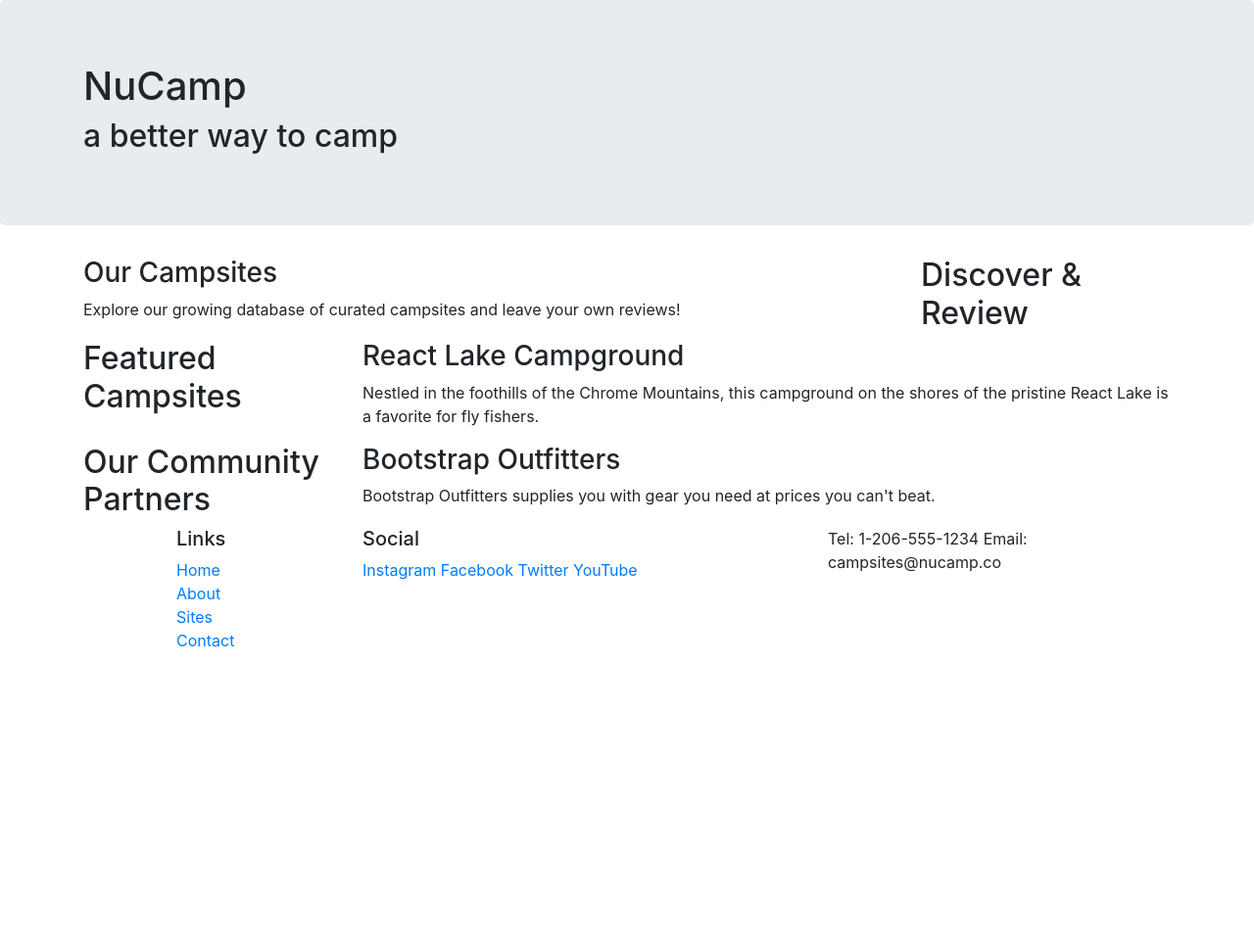
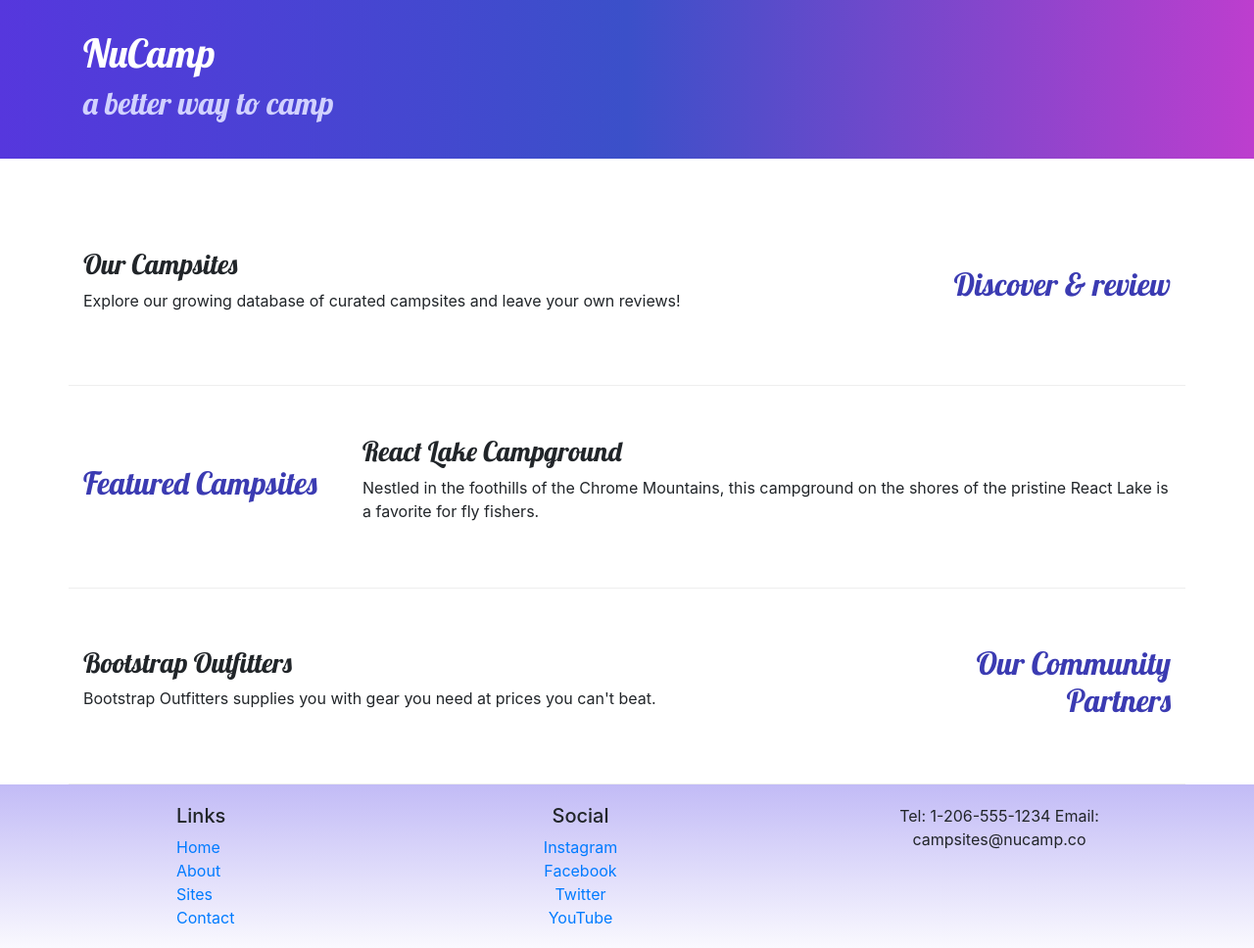
Before and after one commit to 8BitUser/first-bootstrap, a website: page index.html in a window 1280 px wide. Shown: the whole page at 98% size. Before the commit the page ends 800 px from the top, so only its background shows below. Drawn offline with nearby package versions, Linux system fonts and the light colour scheme.

Commit message:
css styles

```diff
--- /dev/null
+++ b/css/styles.css
@@ -0,0 +1,32 @@
+body {
+    font-family: "Open Sans" "sans-serif";
+}
+
+h1, h2, h3 {
+    font-family: "Lobster", "cursive";
+}
+
+h2 {
+    color:rgb(59, 59, 178);
+}
+
+header h2 {
+    color:rgb(209, 209, 254);
+}
+
+footer {
+    background-image: linear-gradient(#c2bbf6, white);
+    padding: 20px 0;
+}
+
+.jumbotron {
+    padding: 30px;
+    background-image:linear-gradient(to right, #5637DD, #3b50c9, #bd3ece) ;
+    color: white;
+}
+
+.row-content {
+    padding: 50px 0;
+    border-bottom: 1px ridge;
+    min-height: 200px;
+}
--- a/index.html
+++ b/index.html
@@ -9,12 +9,16 @@
  <!-- Bootstrap CSS -->
  <link rel="stylesheet" href="node_modules/bootstrap/dist/css/bootstrap.min.css" />
 
+ <!-- Additional CSS must be placed after Bootstrap CSS -->
+ <link rel="stylesheet" href="https://fonts.googleapis.com/css?family=Lobster|Open+Sans" />
+ <link rel="stylesheet" href="css/styles.css" />
+
  <title>NuCamp: A Better Way To Camp</title>
 </head>
 
 <body>
 
-    <header class="jumbotron">
+    <header class="jumbotron jumbotron-fluid">
         <div class="container">
             <div class="row">
                 <div class="col">
@@ -26,9 +30,9 @@
     </header>
 
     <div class="container">
-        <div class="row">
+        <div class="row row-content align-items-center ">
             <div class="col-sm-4 order-sm-last col-md-3">
-                <h2>Discover & Review</h2>
+                <h2 class="text-sm-right">Discover & review</h2>
             </div>
             <div class="col">
                 <h3>Our Campsites</h3>
@@ -36,7 +40,7 @@
             </div>
         </div>
 
-        <div class="row">
+        <div class="row row-content align-items-center">
             <div class="col-sm-4 col-md-3">
                 <h2>Featured Campsites</h2>
             </div>
@@ -46,9 +50,9 @@
             </div>
         </div>
 
-        <div class="row">
-            <div class="col-sm-4 col-md-3">
-                <h2>Our Community Partners</h2>
+        <div class="row row-content align-items-center">
+            <div class="col-sm-4 order-sm-last col-md-3">
+                <h2 class="text-sm-right">Our Community Partners</h2>
             </div>
             <div class="col">
                 <h3>Bootstrap Outfitters</h3>
@@ -70,14 +74,16 @@
                             <li><a href="#">Contact</a></li>
                         </ul>
                     </div>
-                    <div class="col-6 col-sm-5">
-                        <h5>Social</h5>
-                        <a href="http://instagram.com/cale4nia">Instagram</a>
-                        <a href="http://facebook.com/">Facebook</a>
-                        <a href="http://twitter.com/">Twitter</a>
-                        <a href="http://youtube.com/">YouTube</a>
+                    <div class="col-6 col-sm-5 text-center">
+                        <ul class="list-unstyled">
+                        <li><h5>Social</h5></li>
+                            <li><a href="http://instagram.com/cale4nia">Instagram</a></li>
+                            <li><a href="http://facebook.com/">Facebook</a></li>
+                            <li><a href="http://twitter.com/">Twitter</a></li>
+                            <li><a href="http://youtube.com/">YouTube</a></li>
+                        </ul>
                     </div>
-                    <div class="col-sm-4">
+                    <div class="col-sm-4 text-center">
                         Tel: 1-206-555-1234
                         Email: campsites@nucamp.co
                     </div>
```
